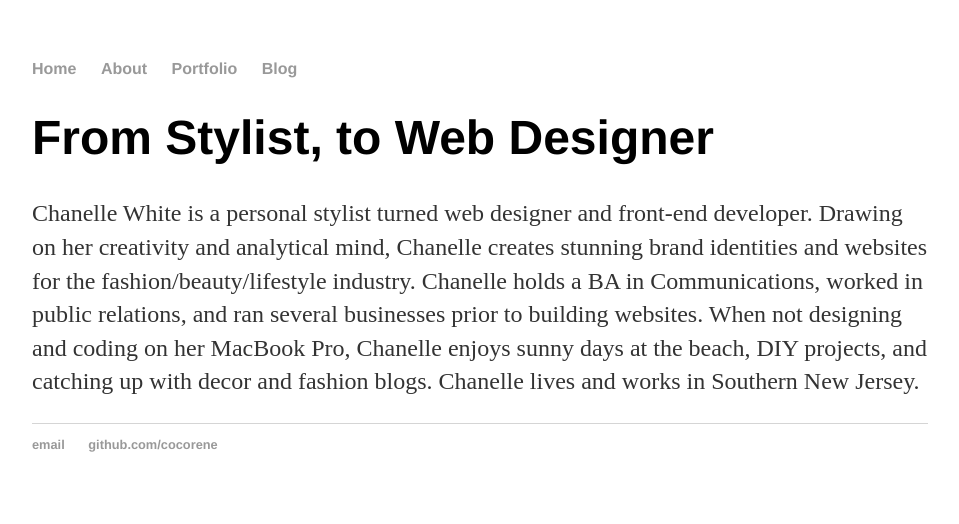
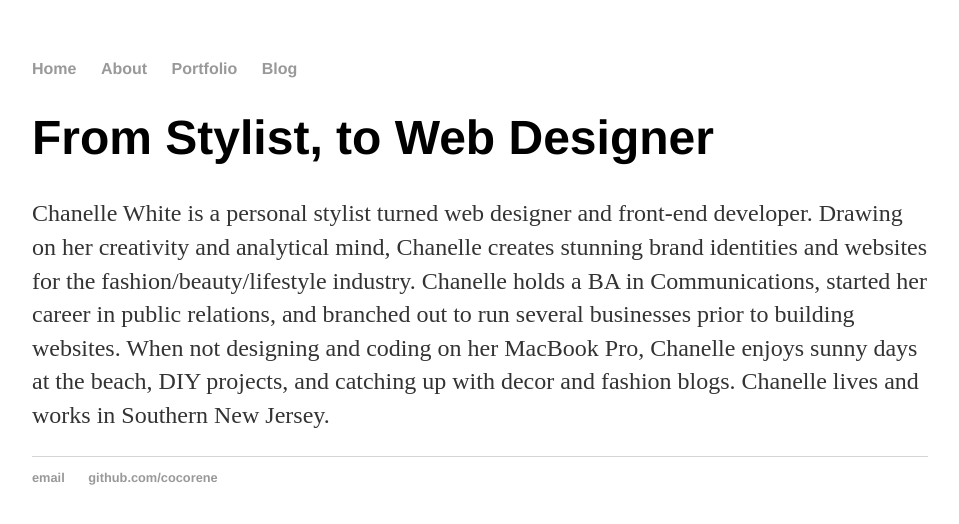
Before and after one commit to cocorene/cocorene.github.io, a Jekyll site: the page built from about/index.html, in a window 1280 px wide. Shown: the top 524 px of the page, without its empty margins (160-1119 px from the left). Built offline with Jekyll 4.4.1, drawn with Linux system fonts in a browser that asks for light colours.

Commit message:
Update index.html
Updated About description

```diff
--- a/about/index.html
+++ b/about/index.html
@@ -6,5 +6,5 @@ description: Information about the personal website for Chanelle White, Web Desi
 
   <div class="about">
     <h1>From Stylist, to Web Designer</h1>
-    <p>Chanelle White is a personal stylist turned web designer and front-end developer. Drawing on her creativity and analytical mind, Chanelle creates stunning brand identities and websites for the fashion/beauty/lifestyle industry. Chanelle holds a BA in Communications, worked in public relations, and ran several businesses prior to building websites. When not designing and coding on her MacBook Pro, Chanelle enjoys sunny days at the beach, DIY projects, and catching up with decor and fashion blogs. Chanelle lives and works in Southern New Jersey.</p>
+    <p>Chanelle White is a personal stylist turned web designer and front-end developer. Drawing on her creativity and analytical mind, Chanelle creates stunning brand identities and websites for the fashion/beauty/lifestyle industry. Chanelle holds a BA in Communications, started her career in public relations, and branched out to run several businesses prior to building websites. When not designing and coding on her MacBook Pro, Chanelle enjoys sunny days at the beach, DIY projects, and catching up with decor and fashion blogs. Chanelle lives and works in Southern New Jersey.</p>
   </div>
```
